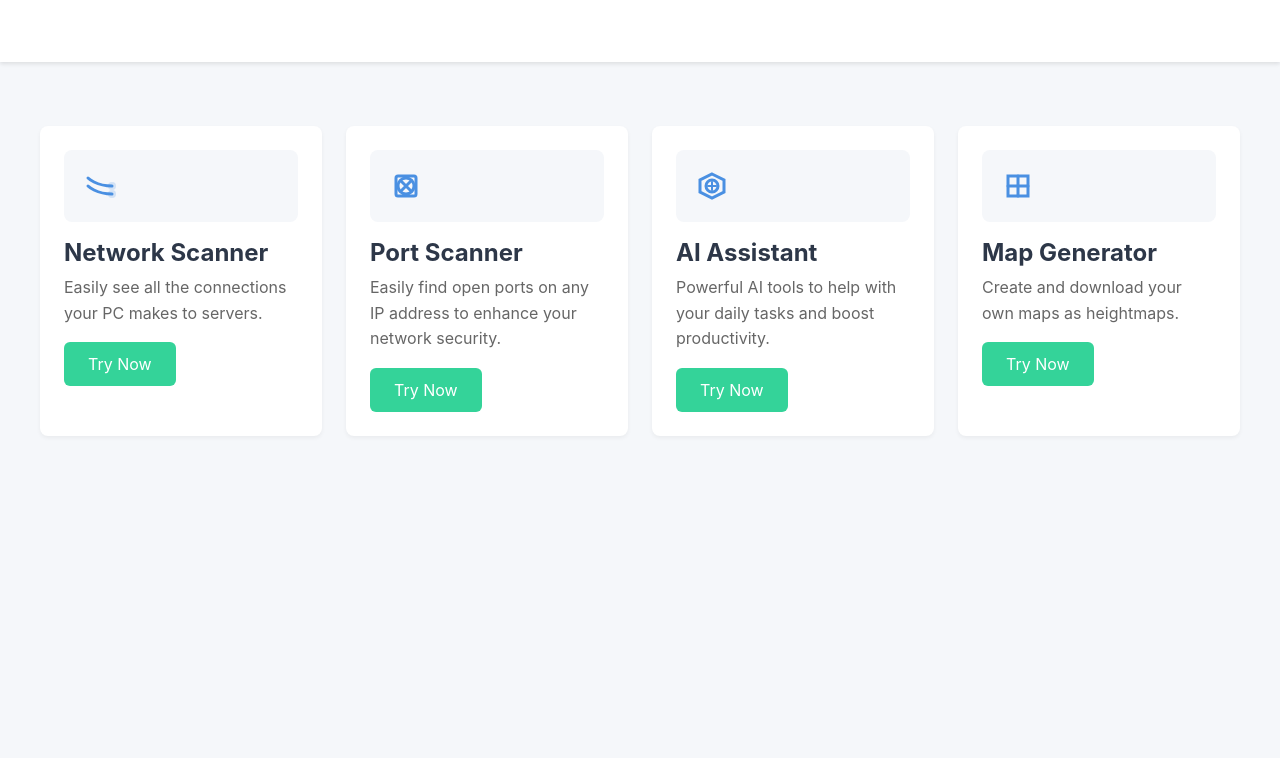
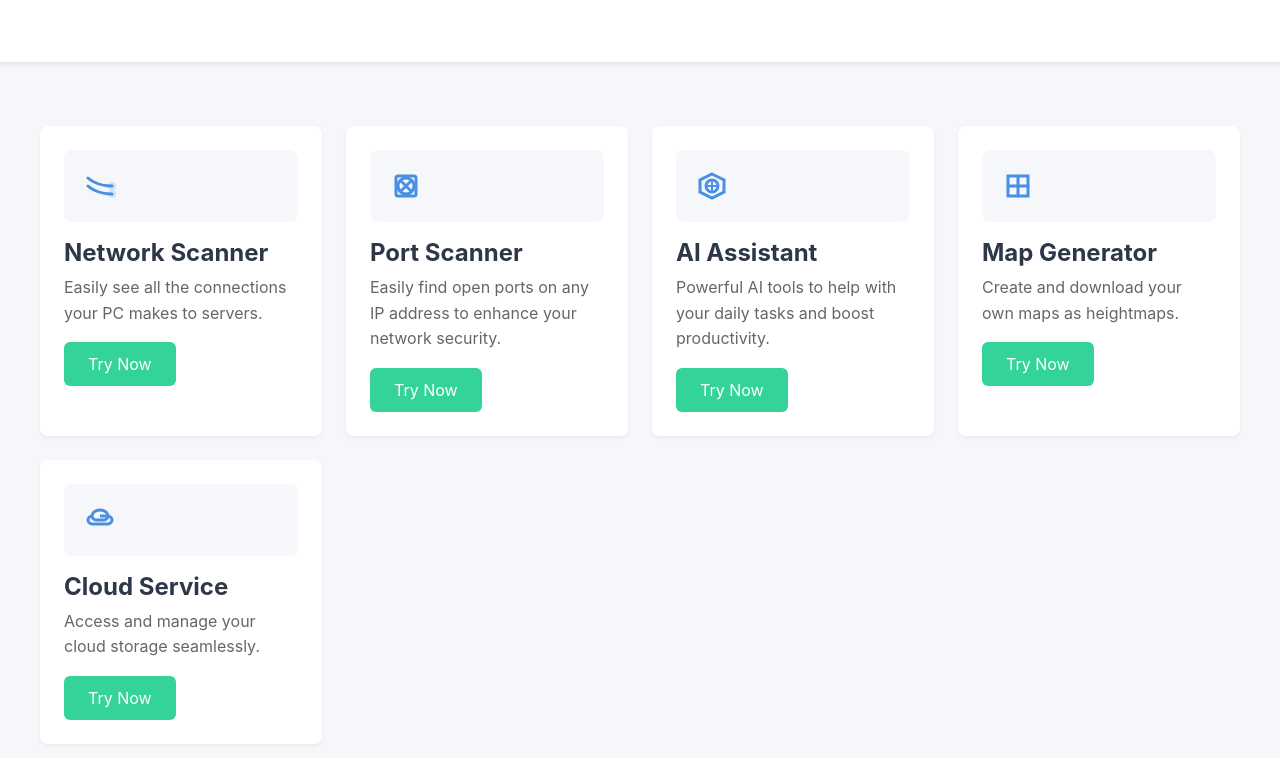
Before and after one commit to dimitriskleov/scrify.github.io, a plain HTML site: page index.html in a window 1280 px wide. Shown: the part 148-906 px from the top of the page. Before the commit the page ends 800 px from the top, so only its background shows below. Drawn offline with Linux system fonts and the light colour scheme.

Commit message:
Update index.html

```diff
--- a/index.html
+++ b/index.html
@@ -178,7 +178,6 @@
       <a href="http://ai.scrify.xyz/" class="cta-button">Try Now</a>
     </div>
 
-    <!-- New MapGenerator Tool Card -->
     <div class="tool-card">
       <div class="tool-icon">
         <svg width="40" height="40" viewBox="0 0 40 40">
@@ -190,6 +189,19 @@
       <h2>Map Generator</h2>
       <p>Create and download your own maps as heightmaps.</p>
       <a href="https://map.scrify.xyz" class="cta-button">Try Now</a>
+    </div>
+
+    <!-- New Cloud Service Tool Card -->
+    <div class="tool-card">
+      <div class="tool-icon">
+        <svg width="40" height="40" viewBox="0 0 40 40">
+          <path d="M20 10 C15 10 12 13 12 16 C12 18 14 20 16 20 H24 C26 20 28 18 28 16 C28 13 25 10 20 10 Z" stroke="var(--primary)" stroke-width="3" fill="none"/>
+          <path d="M12 16 C10 16 8 18 8 20 C8 22 10 24 12 24 H28 C30 24 32 22 32 20 C32 18 30 16 28 16 H20" stroke="var(--primary)" stroke-width="3" fill="none"/>
+        </svg>
+      </div>
+      <h2>Cloud Service</h2>
+      <p>Access and manage your cloud storage seamlessly.</p>
+      <a href="https://cloud.scrify.xyz" class="cta-button">Try Now</a>
     </div>
 
   </div>
```
